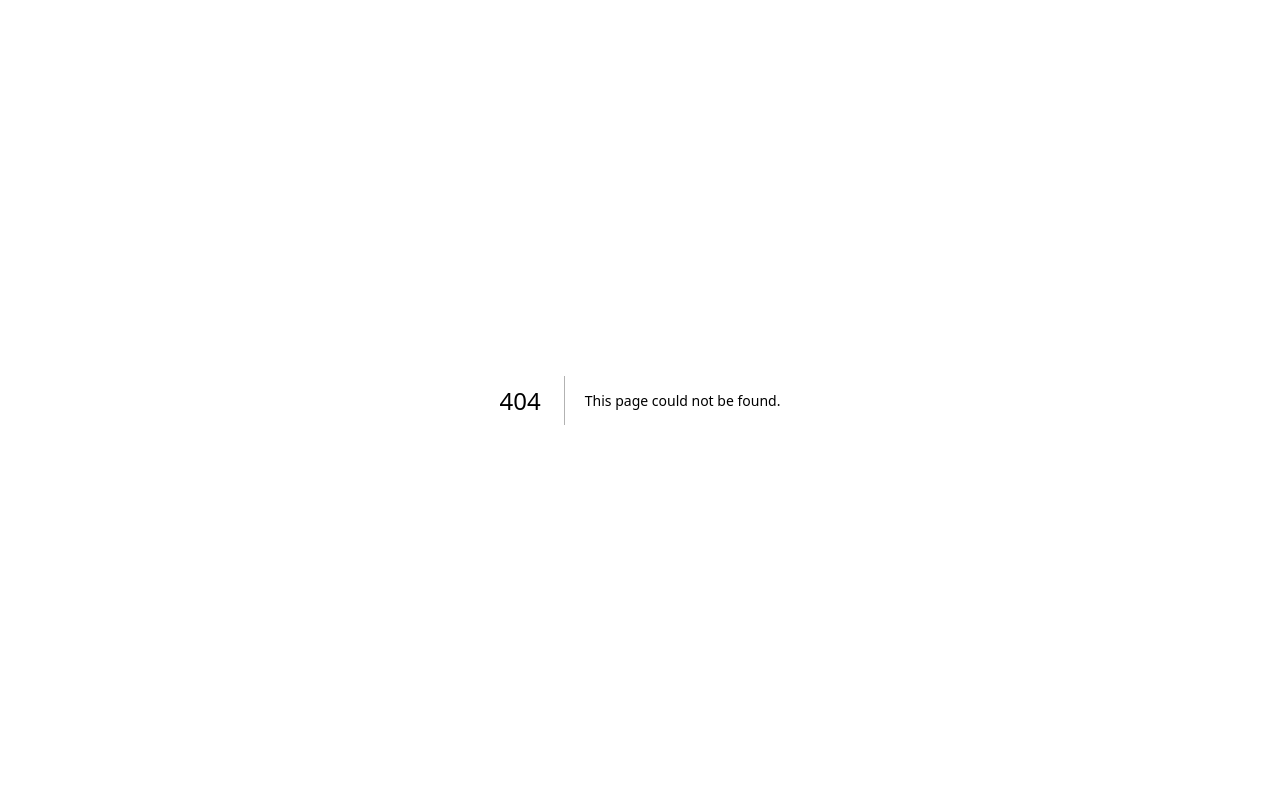
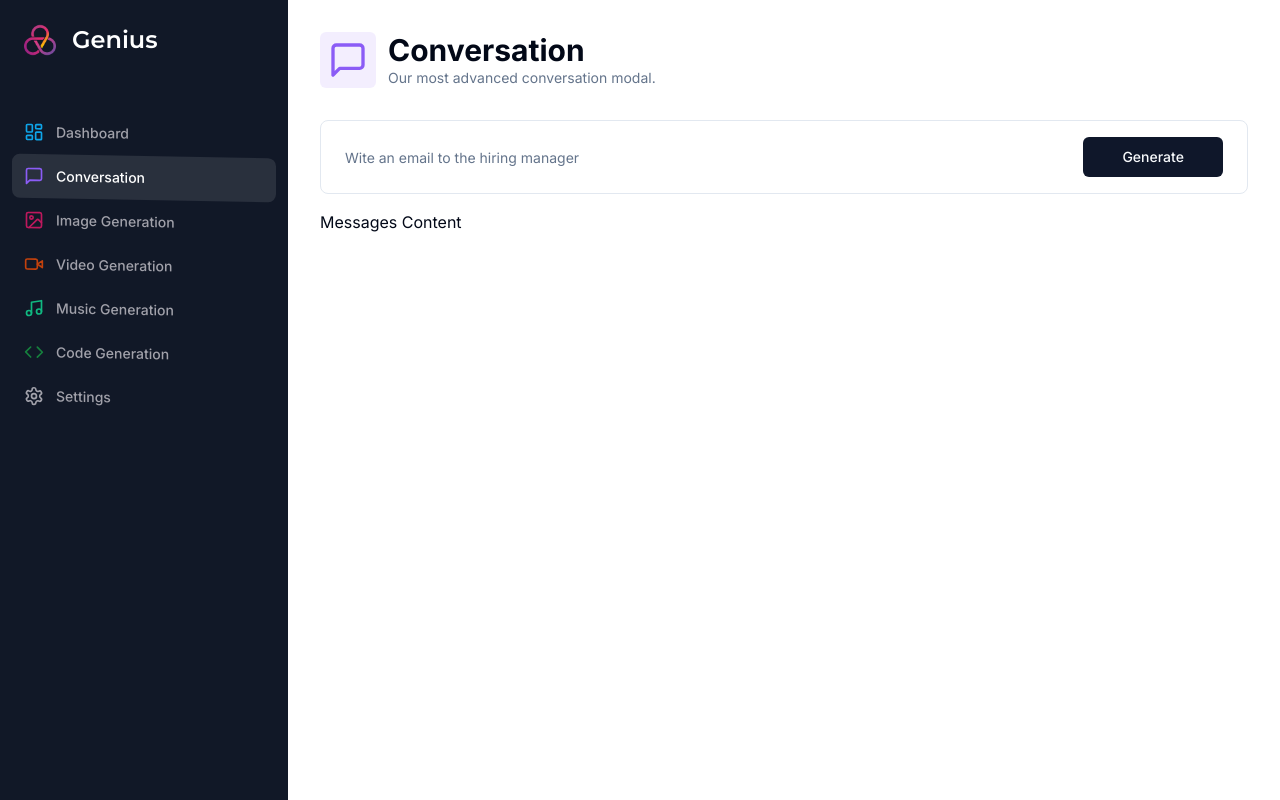
Before and after one commit to iamabhigupta/ai-saas, a Next.js app: page /conversation in a window 1280 px wide. Before the commit this address had no page. Built offline with nearby package versions, Linux system fonts and the light colour scheme.

Commit message:
Conversation page

```diff
--- /dev/null
+++ b/app/(dashboard)/(routes)/conversation/constants.ts
@@ -0,0 +1,7 @@
+import * as z from 'zod';
+
+export const formSchema = z.object({
+  prompt: z.string().min(3, {
+    message: 'Prompt is required',
+  }),
+});
--- /dev/null
+++ b/app/(dashboard)/(routes)/conversation/page.tsx
@@ -0,0 +1,76 @@
+'use client';
+
+import * as z from 'zod';
+import { MessageSquare } from 'lucide-react';
+import { useForm } from 'react-hook-form';
+import { zodResolver } from '@hookform/resolvers/zod';
+
+import Heading from '@/components/heading';
+import { Form, FormControl, FormField, FormItem } from '@/components/ui/form';
+import { Input } from '@/components/ui/input';
+import { Button } from '@/components/ui/button';
+
+import { formSchema } from './constants';
+
+const ConversationPage = () => {
+  const form = useForm<z.infer<typeof formSchema>>({
+    resolver: zodResolver(formSchema),
+    defaultValues: {
+      prompt: '',
+    },
+  });
+
+  const isLoading = form.formState.isSubmitting;
+
+  const onSubmit = async (values: z.infer<typeof formSchema>) => {
+    console.log(values);
+  };
+
+  return (
+    <div>
+      <Heading
+        title="Conversation"
+        description="Our most advanced conversation modal."
+        icon={MessageSquare}
+        iconColor="text-violet-500"
+        bgColor="bg-violet-500/10"
+      />
+      <div className="px-4 lg:px-8">
+        <div>
+          <Form {...form}>
+            <form
+              onSubmit={form.handleSubmit(onSubmit)}
+              className="rounded-lg border w-full p-4 px-3 md:px-6 focus-within:shadow-sm grid grid-cols-12 gap-2"
+            >
+              <FormField
+                name="prompt"
+                render={({ field }) => (
+                  <FormItem className="col-span-12 lg:col-span-10">
+                    <FormControl className="m-0 p-0">
+                      <Input
+                        className="border-0 outline-none focus-visible:ring-0 focus-visible:ring-transparent"
+                        disabled={isLoading}
+                        placeholder="Wite an email to the hiring manager"
+                        autoComplete="off"
+                        {...field}
+                      />
+                    </FormControl>
+                  </FormItem>
+                )}
+              />
+              <Button
+                className="col-span-12 lg:col-span-2 w-full"
+                disabled={isLoading}
+              >
+                Generate
+              </Button>
+            </form>
+          </Form>
+        </div>
+        <div className="space-y-4 mt-4">Messages Content</div>
+      </div>
+    </div>
+  );
+};
+
+export default ConversationPage;
--- /dev/null
+++ b/components/heading.tsx
@@ -0,0 +1,32 @@
+import { cn } from '@/lib/utils';
+import { LucideIcon } from 'lucide-react';
+
+interface HeadingProps {
+  title: string;
+  description: string;
+  icon: LucideIcon;
+  iconColor?: string;
+  bgColor?: string;
+}
+
+const Heading = ({
+  title,
+  description,
+  icon: Icon,
+  iconColor,
+  bgColor,
+}: HeadingProps) => {
+  return (
+    <div className="px-4 lg:px-8 flex items-center gap-x-3 mb-8">
+      <div className={cn('p-2 w-fit rounded-md', bgColor)}>
+        <Icon className={cn('w-10 h-10', iconColor)} />
+      </div>
+      <div>
+        <h2 className="text-3xl font-bold">{title}</h2>
+        <p className="text-sm text-muted-foreground">{description}</p>
+      </div>
+    </div>
+  );
+};
+
+export default Heading;
--- /dev/null
+++ b/components/ui/form.tsx
@@ -0,0 +1,176 @@
+import * as React from "react"
+import * as LabelPrimitive from "@radix-ui/react-label"
+import { Slot } from "@radix-ui/react-slot"
+import {
+  Controller,
+  ControllerProps,
+  FieldPath,
+  FieldValues,
+  FormProvider,
+  useFormContext,
+} from "react-hook-form"
+
+import { cn } from "@/lib/utils"
+import { Label } from "@/components/ui/label"
+
+const Form = FormProvider
+
+type FormFieldContextValue<
+  TFieldValues extends FieldValues = FieldValues,
+  TName extends FieldPath<TFieldValues> = FieldPath<TFieldValues>
+> = {
+  name: TName
+}
+
+const FormFieldContext = React.createContext<FormFieldContextValue>(
+  {} as FormFieldContextValue
+)
+
+const FormField = <
+  TFieldValues extends FieldValues = FieldValues,
+  TName extends FieldPath<TFieldValues> = FieldPath<TFieldValues>
+>({
+  ...props
+}: ControllerProps<TFieldValues, TName>) => {
+  return (
+    <FormFieldContext.Provider value={{ name: props.name }}>
+      <Controller {...props} />
+    </FormFieldContext.Provider>
+  )
+}
+
+const useFormField = () => {
+  const fieldContext = React.useContext(FormFieldContext)
+  const itemContext = React.useContext(FormItemContext)
+  const { getFieldState, formState } = useFormContext()
+
+  const fieldState = getFieldState(fieldContext.name, formState)
+
+  if (!fieldContext) {
+    throw new Error("useFormField should be used within <FormField>")
+  }
+
+  const { id } = itemContext
+
+  return {
+    id,
+    name: fieldContext.name,
+    formItemId: `${id}-form-item`,
+    formDescriptionId: `${id}-form-item-description`,
+    formMessageId: `${id}-form-item-message`,
+    ...fieldState,
+  }
+}
+
+type FormItemContextValue = {
+  id: string
+}
+
+const FormItemContext = React.createContext<FormItemContextValue>(
+  {} as FormItemContextValue
+)
+
+const FormItem = React.forwardRef<
+  HTMLDivElement,
+  React.HTMLAttributes<HTMLDivElement>
+>(({ className, ...props }, ref) => {
+  const id = React.useId()
+
+  return (
+    <FormItemContext.Provider value={{ id }}>
+      <div ref={ref} className={cn("space-y-2", className)} {...props} />
+    </FormItemContext.Provider>
+  )
+})
+FormItem.displayName = "FormItem"
+
+const FormLabel = React.forwardRef<
+  React.ElementRef<typeof LabelPrimitive.Root>,
+  React.ComponentPropsWithoutRef<typeof LabelPrimitive.Root>
+>(({ className, ...props }, ref) => {
+  const { error, formItemId } = useFormField()
+
+  return (
+    <Label
+      ref={ref}
+      className={cn(error && "text-destructive", className)}
+      htmlFor={formItemId}
+      {...props}
+    />
+  )
+})
+FormLabel.displayName = "FormLabel"
+
+const FormControl = React.forwardRef<
+  React.ElementRef<typeof Slot>,
+  React.ComponentPropsWithoutRef<typeof Slot>
+>(({ ...props }, ref) => {
+  const { error, formItemId, formDescriptionId, formMessageId } = useFormField()
+
+  return (
+    <Slot
+      ref={ref}
+      id={formItemId}
+      aria-describedby={
+        !error
+          ? `${formDescriptionId}`
+          : `${formDescriptionId} ${formMessageId}`
+      }
+      aria-invalid={!!error}
+      {...props}
+    />
+  )
+})
+FormControl.displayName = "FormControl"
+
+const FormDescription = React.forwardRef<
+  HTMLParagraphElement,
+  React.HTMLAttributes<HTMLParagraphElement>
+>(({ className, ...props }, ref) => {
+  const { formDescriptionId } = useFormField()
+
+  return (
+    <p
+      ref={ref}
+      id={formDescriptionId}
+      className={cn("text-sm text-muted-foreground", className)}
+      {...props}
+    />
+  )
+})
+FormDescription.displayName = "FormDescription"
+
+const FormMessage = React.forwardRef<
+  HTMLParagraphElement,
+  React.HTMLAttributes<HTMLParagraphElement>
+>(({ className, children, ...props }, ref) => {
+  const { error, formMessageId } = useFormField()
+  const body = error ? String(error?.message) : children
+
+  if (!body) {
+    return null
+  }
+
+  return (
+    <p
+      ref={ref}
+      id={formMessageId}
+      className={cn("text-sm font-medium text-destructive", className)}
+      {...props}
+    >
+      {body}
+    </p>
+  )
+})
+FormMessage.displayName = "FormMessage"
+
+export {
+  useFormField,
+  Form,
+  FormItem,
+  FormLabel,
+  FormControl,
+  FormDescription,
+  FormMessage,
+  FormField,
+}
--- /dev/null
+++ b/components/ui/input.tsx
@@ -0,0 +1,25 @@
+import * as React from "react"
+
+import { cn } from "@/lib/utils"
+
+export interface InputProps
+  extends React.InputHTMLAttributes<HTMLInputElement> {}
+
+const Input = React.forwardRef<HTMLInputElement, InputProps>(
+  ({ className, type, ...props }, ref) => {
+    return (
+      <input
+        type={type}
+        className={cn(
+          "flex h-10 w-full rounded-md border border-input bg-background px-3 py-2 text-sm ring-offset-background file:border-0 file:bg-transparent file:text-sm file:font-medium placeholder:text-muted-foreground focus-visible:outline-none focus-visible:ring-2 focus-visible:ring-ring focus-visible:ring-offset-2 disabled:cursor-not-allowed disabled:opacity-50",
+          className
+        )}
+        ref={ref}
+        {...props}
+      />
+    )
+  }
+)
+Input.displayName = "Input"
+
+export { Input }
--- /dev/null
+++ b/components/ui/label.tsx
@@ -0,0 +1,26 @@
+"use client"
+
+import * as React from "react"
+import * as LabelPrimitive from "@radix-ui/react-label"
+import { cva, type VariantProps } from "class-variance-authority"
+
+import { cn } from "@/lib/utils"
+
+const labelVariants = cva(
+  "text-sm font-medium leading-none peer-disabled:cursor-not-allowed peer-disabled:opacity-70"
+)
+
+const Label = React.forwardRef<
+  React.ElementRef<typeof LabelPrimitive.Root>,
+  React.ComponentPropsWithoutRef<typeof LabelPrimitive.Root> &
+    VariantProps<typeof labelVariants>
+>(({ className, ...props }, ref) => (
+  <LabelPrimitive.Root
+    ref={ref}
+    className={cn(labelVariants(), className)}
+    {...props}
+  />
+))
+Label.displayName = LabelPrimitive.Root.displayName
+
+export { Label }
--- a/package.json
+++ b/package.json
@@ -10,7 +10,9 @@
   },
   "dependencies": {
     "@clerk/nextjs": "^4.23.0",
+    "@hookform/resolvers": "^3.1.1",
     "@radix-ui/react-dialog": "^1.0.4",
+    "@radix-ui/react-label": "^2.0.2",
     "@radix-ui/react-slot": "^1.0.2",
     "@types/node": "20.4.3",
     "@types/react": "18.2.15",
@@ -25,9 +27,11 @@
     "postcss": "8.4.27",
     "react": "18.2.0",
     "react-dom": "18.2.0",
+    "react-hook-form": "^7.45.2",
     "tailwind-merge": "^1.14.0",
     "tailwindcss": "3.3.3",
     "tailwindcss-animate": "^1.0.6",
-    "typescript": "5.1.6"
+    "typescript": "5.1.6",
+    "zod": "^3.21.4"
   }
 }
```
Also changed, not shown: 1 other file (tests, documents, lock files or other folders).
